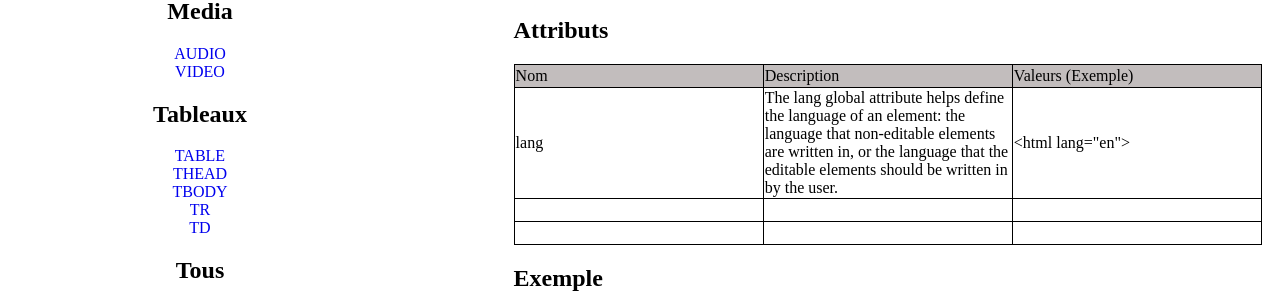
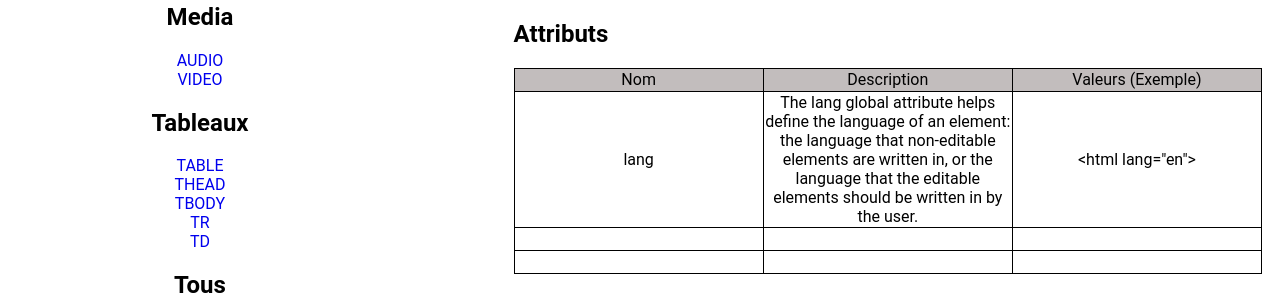
Before and after one commit to karimsekri/integration_wireframe, a plain HTML site: page index.html in a window 1280 px wide. Shown: the part 169-465 px from the top of the page. Drawn offline with Linux system fonts and the light colour scheme.

Commit message:
Modification de la police du site en Roboto

```diff
--- a/stylesheet.css
+++ b/stylesheet.css
@@ -1,5 +1,7 @@
 
-
+body{
+    font-family: Roboto;
+}
 .section_body{
     display: flex;
     flex-direction: column;
@@ -26,6 +28,7 @@ table, tr,td,th{
 td{
     width: 33%;
     height: 20px;
+    text-align: center;
 }
 
 thead:first-child{
```
